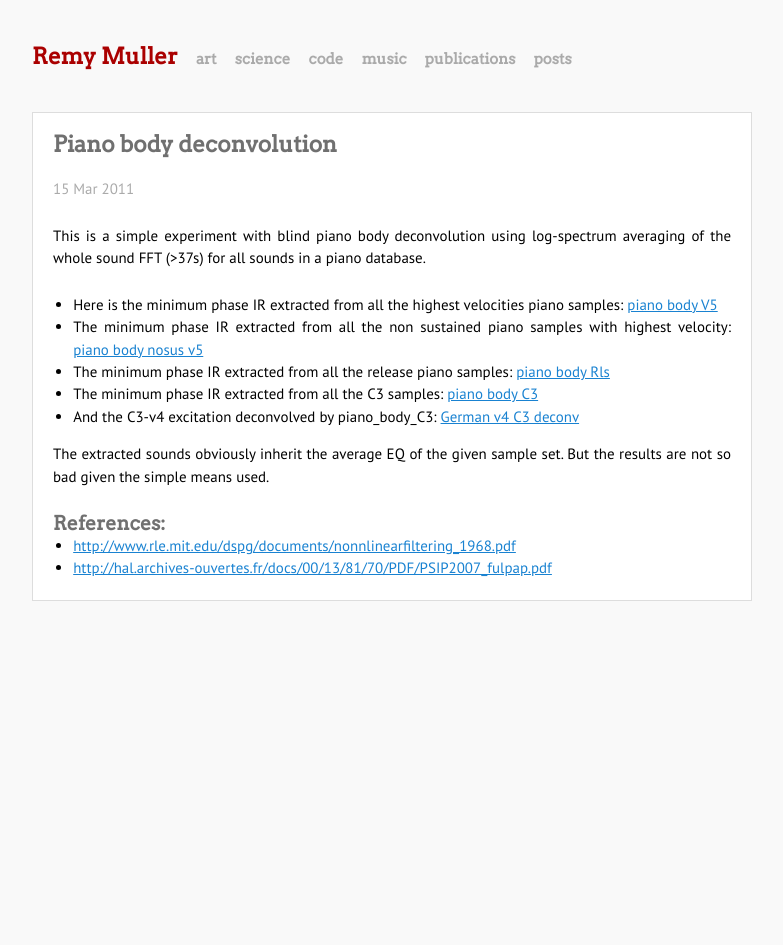
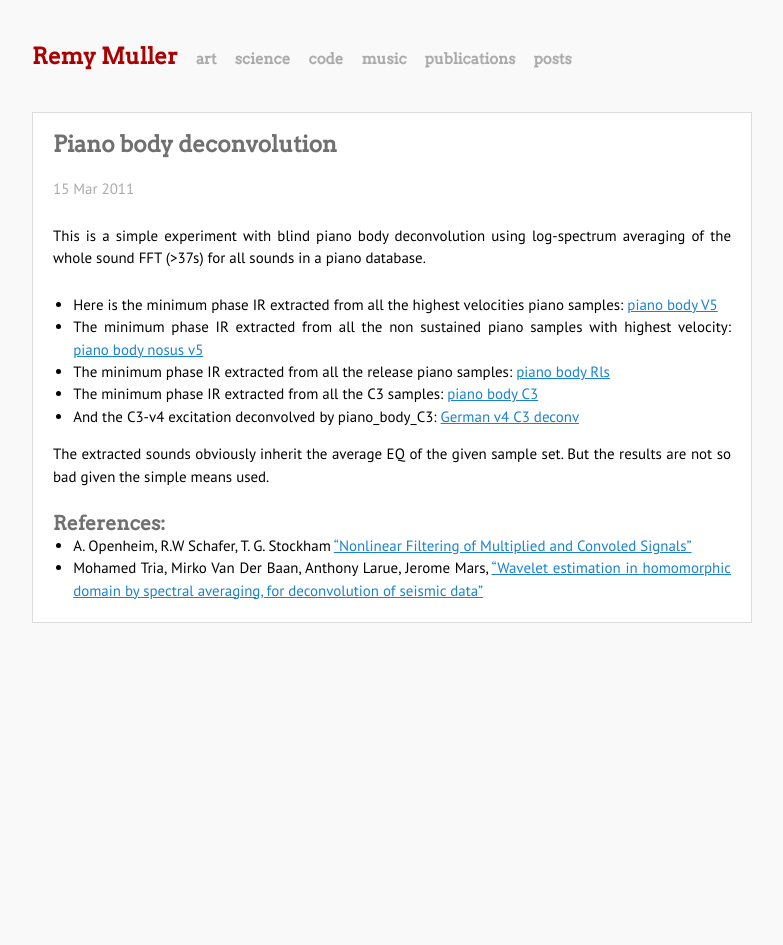
Before and after one commit to remymuller/remymuller.github.io, a Jekyll site: the page built from _posts/2011-03-15-piano-body-deconvolution.markdown, in a window 1280 px wide. Shown: the whole page, without its empty margins (248-1031 px from the left). Built offline with Jekyll 4.4.1, drawn with Linux system fonts in a browser that asks for light colours.

Commit message:
change bib

```diff
--- a/_posts/2011-03-15-piano-body-deconvolution.markdown
+++ b/_posts/2011-03-15-piano-body-deconvolution.markdown
@@ -23,6 +23,5 @@
 
 ### References:
 
-
-- [http://www.rle.mit.edu/dspg/documents/nonnlinearfiltering_1968.pdf](http://www.rle.mit.edu/dspg/documents/nonnlinearfiltering_1968.pdf)
-- [http://hal.archives-ouvertes.fr/docs/00/13/81/70/PDF/PSIP2007_fulpap.pdf](http://hal.archives-ouvertes.fr/docs/00/13/81/70/PDF/PSIP2007_fulpap.pdf)
+- A. Openheim, R.W Schafer, T. G. Stockham ["Nonlinear Filtering of Multiplied and Convoled Signals"](http://www.rle.mit.edu/dspg/documents/nonnlinearfiltering_1968.pdf)
+- Mohamed Tria, Mirko Van Der Baan, Anthony Larue, Jerome Mars, ["Wavelet estimation in homomorphic domain by spectral averaging, for deconvolution of seismic data"](http://hal.archives-ouvertes.fr/docs/00/13/81/70/PDF/PSIP2007_fulpap.pdf)
```
